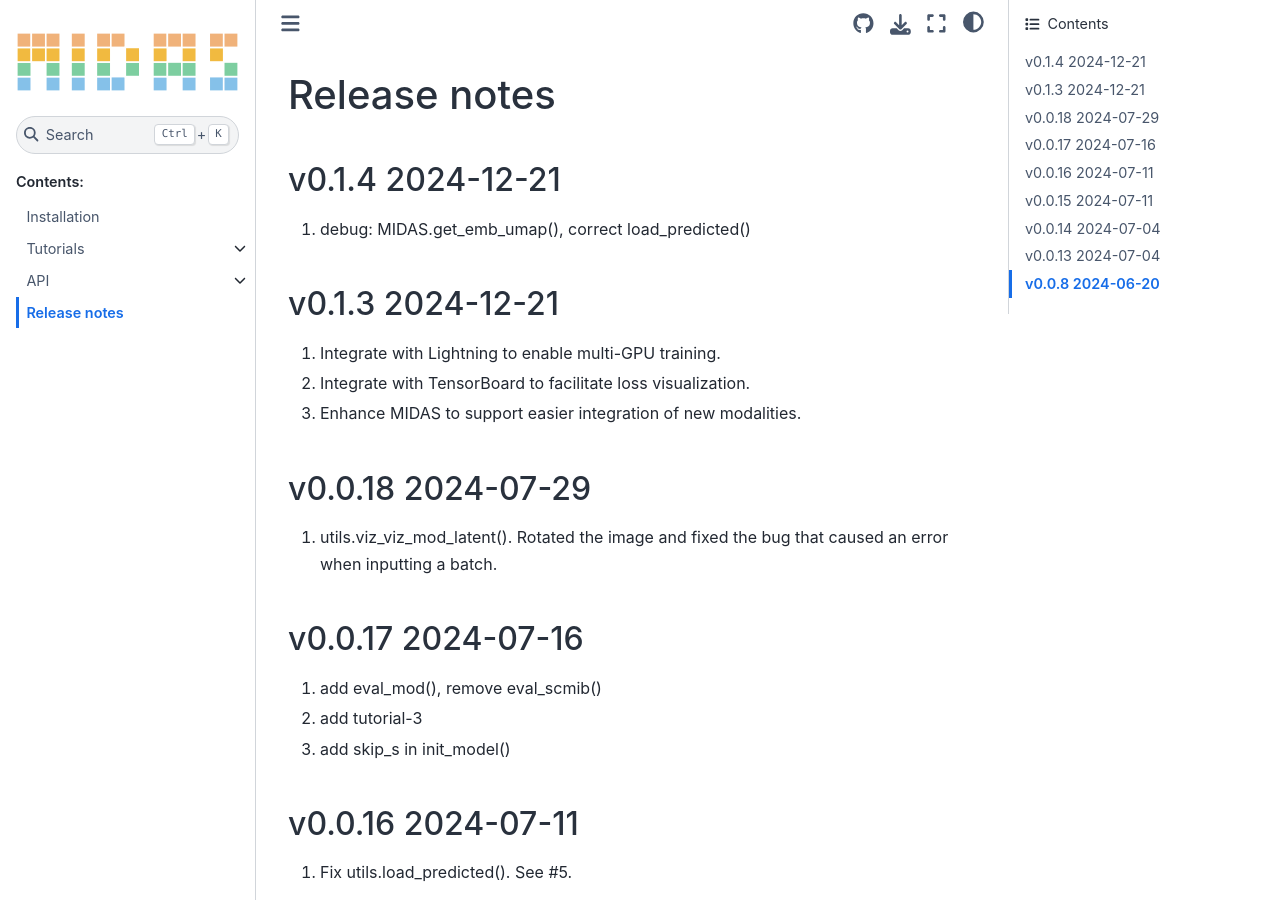
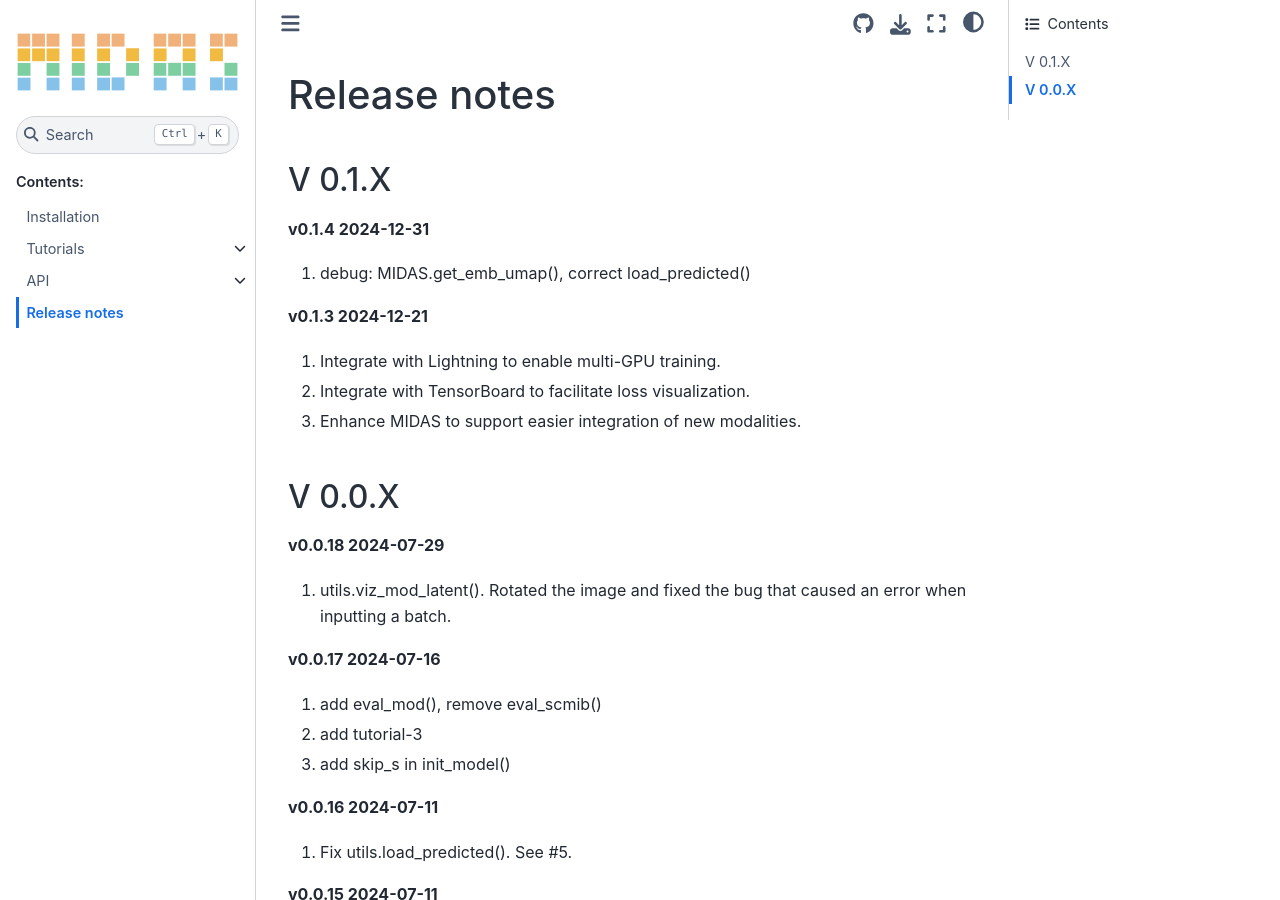
Before and after one commit to labomics/midas, a Sphinx documentation site: the page built from docs/source/release.md, in a window 1280 px wide and 900 px high. Built offline with Sphinx 7.4.7 and the Sphinx Book theme 1.1.4, drawn with Linux system fonts in a browser that asks for light colours; pages that are not in the unit, such as notebooks, are missing from menus.

Commit message:
rewrite release

```diff
--- a/docs/source/release.md
+++ b/docs/source/release.md
@@ -1,40 +1,44 @@
 # Release notes
 
-## v0.1.4 2024-12-21
+## V 0.1.X
+
+**v0.1.4 2024-12-31**
 
 1. debug: MIDAS.get_emb_umap(), correct load_predicted()
 
-## v0.1.3 2024-12-21
+**v0.1.3 2024-12-21**
 
 1. Integrate with Lightning to enable multi-GPU training.
 2. Integrate with TensorBoard to facilitate loss visualization.
 3. Enhance MIDAS to support easier integration of new modalities.
 
-## v0.0.18 2024-07-29
+## V 0.0.X
 
-1. utils.viz_viz_mod_latent(). Rotated the image and fixed the bug that caused an error when inputting a batch.
+**v0.0.18 2024-07-29**
 
-## v0.0.17  2024-07-16
+1. utils.viz_mod_latent(). Rotated the image and fixed the bug that caused an error when inputting a batch.
+
+**v0.0.17  2024-07-16**
 
 1. add eval_mod(), remove eval_scmib()
 2. add tutorial-3
 3. add skip_s in init_model()
 
-## v0.0.16  2024-07-11
+**v0.0.16  2024-07-11**
 
 1. Fix utils.load_predicted(). See #5.
 
-## v0.0.15  2024-07-11
+**v0.0.15  2024-07-11**
 
 1. Fix reduce_data()
 2. Fix utils.ref_sort(). See #9.
 
-## v0.0.14  2024-07-04
+**v0.0.14  2024-07-04**
 
 1. Adaptation for Windows: Improved compatibility and performance on Windows operating systems.
 2. Non-GPU Compatibility: Enhanced functionality for environments without GPU support.
 
-## v0.0.13  2024-07-04
+**v0.0.13  2024-07-04**
 
 1. Python=3.8 -> Python>=3.9 to accomodate scib.
 2. Add scmidas.datasets.GenDataFromPath() for flexible inputs.
@@ -45,6 +49,6 @@
 7. Add viz_mod_latent().
 8. Add evaluation funcs.
 
-## v0.0.8  2024-06-20
+**v0.0.8  2024-06-20**
 
 First release.
```
